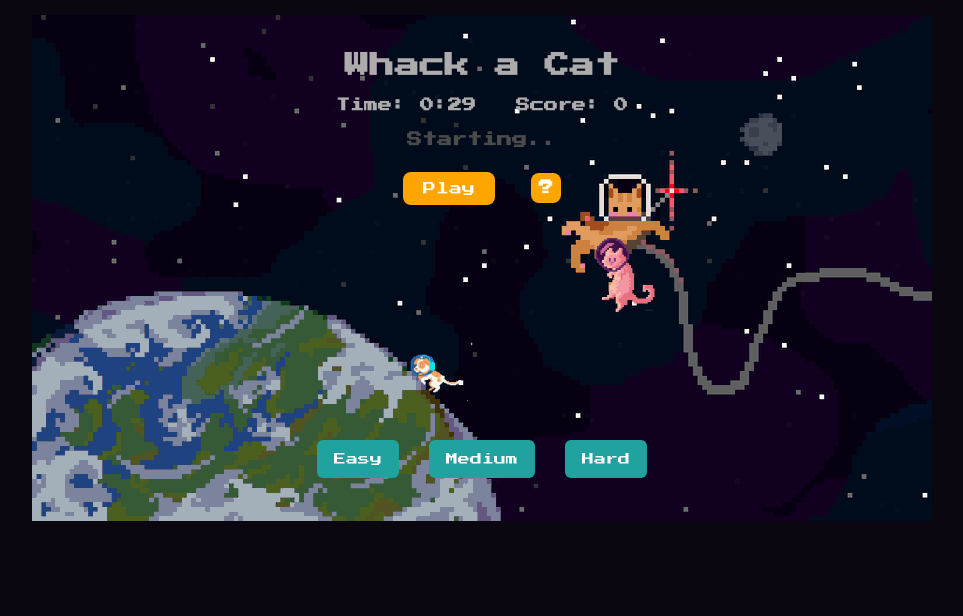
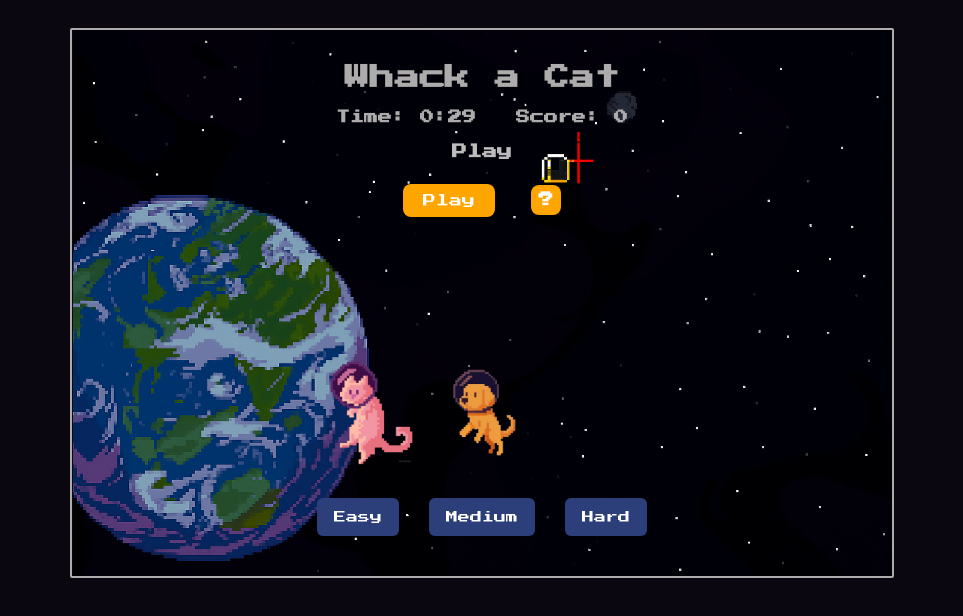
Before and after one commit to mrymSharaf/whack-a-cat, a plain HTML site: page index.html in a window 1280 px wide. Both pictures are taken after a click on the button "Play". Shown: the whole page, without its empty margins (158-1121 px from the left). Drawn offline with Linux system fonts and the light colour scheme; a web font is replaced by a local one.

Commit message:
improve css

```diff
--- a/index.html
+++ b/index.html
@@ -10,13 +10,14 @@
 </head>
 
 <body>
+    <section id="background-img">
         <p>Whack a Cat</p>
         <div class="status-bar">
             <span>Time: <span id="time">0:30</span></span>
             <span>Score: <span id="score">0</span></span>
         </div>
 
-    <div class="message"></div>
+        <div class="message"> . </div>
         <button id="play-game">Play</button>
         <div class="play-container">
             <button id="how-to-play-btn" class="how-to-btn" title="How to Play?">?</button>
@@ -27,11 +28,11 @@
                 <h3 id="howToPlayTitle">How to Play</h3>
                 <ul>
                     <li>Click on cats as fast as you can.</li>
-                <li>Avoid clicking dogs — it pauses the game!</li>
-                <li>Reach 15 hits before time runs out to win.</li>
+                    <li>Avoid clicking dogs, it pauses your clicking!</li>
+                    <li>Reach <span id="hits-num">18</span> hits before time runs out to win.</li>
                     <li>Choose difficulty to speed up the game.</li>
                 </ul>
-            <button id="close-how-to" class="close-btn" aria-label="Close How to Play">Close</button>
+                <button id="close-how-to" class="close-btn">Close</button>
             </div>
         </div>
 
@@ -40,12 +41,12 @@
             <div class="grid" class="cat" class="dog" class="freez-cursor">
             </div>
         </div>
-
-    <div class="level-btns">
-        <button id="easy" class="level-btn">Easy</button>
-        <button id="medium" class="level-btn">Medium</button>
-        <button id="hard" class="level-btn">Hard</button>
+        <div class="level-btns" class="hidden">
+            <button id="easy" class="level-btn" class="hidden">Easy</button>
+            <button id="medium" class="level-btn" class="hidden">Medium</button>
+            <button id="hard" class="level-btn" class="hidden">Hard</button>
         </div>
+    </section>
 </body>
 
 </html>
--- a/scripts/app.js
+++ b/scripts/app.js
@@ -1,8 +1,8 @@
 function init() {
 
     /*-------------------------------- Constants --------------------------------*/
-    const totalCells = 6
-    const hits = 15
+    const totalCells = 10
+    const hits = 18
 
     /*---------------------------- Variables (state) ----------------------------*/
     let cells = []
@@ -116,6 +116,9 @@ function init() {
         playbtn.textContent = 'Play'
         catSpeed = setInterval(addCat, levelSpeed)
         dogSpeed = setInterval(addDog, levelSpeed)
+        setTimeout(() => {
+            messageElm.textContent = 'Play'
+        }, 800)
         messageElm.textContent = 'Starting..'
     }
 
@@ -143,6 +146,13 @@ function init() {
             }
             timeElm.textContent = `0:${numOfSec}`
             numOfSec -= 1
+
+            if(numOfSec <=9){
+                timeElm.classList.add('time-red')
+            }
+            else{
+                timeElm.classList.remove('time-red')
+            }
         }, 1000)
 
     }
--- a/styles/main.css
+++ b/styles/main.css
@@ -1,26 +1,35 @@
 @import url('https://fonts.googleapis.com/css2?family=Karla:ital,wght@0,200..800;1,200..800&family=Lexend:wght@100..900&family=Press+Start+2P&family=Raleway:ital,wght@0,100..900;1,100..900&display=swap');
-@import url('https://fonts.googleapis.com/css2?family=Karla:ital,wght@0,200..800;1,200..800&family=Lexend:wght@100..900&family=Press+Start+2P&family=Raleway:ital,wght@0,100..900;1,100..900&family=Tektur:wght@400..900&display=swap');
 
 * {
-
     font-family: "Press Start 2P", system-ui;
 }
 
 p {
     font-size: 25px;
     font-weight: bold;
-    /* color: #333; */
     color: rgb(173, 171, 171);
     margin-bottom: 20px;
 }
 
 body {
-    background-image: url(/assets/backgrund1.png);
     text-align: center;
     background-color: #0a0710;
     padding: 20px;
     background-repeat: no-repeat;
     background-position: center;
+}
+
+#background-img {
+    background-image: url('/assets/bakground00.png');
+    padding: 10px;
+    width: 800px;
+    margin: auto;
+    border: 2px solid rgb(173, 171, 171);
+    border-radius: 2px;
+    background-repeat: no-repeat;
+    background-position: center;
+    background-size: contain;
+
 }
 
 .status-bar {
@@ -33,6 +42,11 @@ body {
     color: rgb(173, 171, 171);
 }
 
+.time-red {
+    color: red;
+    font-weight: bold;
+}
+
 .wrapper {
     display: flex;
     justify-content: center;
@@ -43,20 +57,16 @@ body {
     display: flex;
     flex-wrap: wrap;
     float: inline-start;
-    width: 450px;
-    gap: 15px;
+    width: 600px;
+    gap: 1px;
     justify-content: center;
 }
 
 .cell {
-    width: 80px;
-    height: 80px;
-    /* background-image: url(/assets/box1-removebg-preview.png); */
+    width: 110px;
+    height: 110px;
     background-size: 125%;
     background-repeat: no-repeat;
-    /* background-color: #f0e5d8;
-    border: 2px solid #ccc;
-    border-radius: 10px; */
     display: flex;
     align-items: center;
     justify-content: center;
@@ -88,7 +98,7 @@ button:hover {
 
 .level-btn {
     padding: 13px 17px;
-    background-color: #20a39e;
+    background-color: #2d3f7b;
     color: white;
     border: none;
     border-radius: 6px;
@@ -97,13 +107,13 @@ button:hover {
 }
 
 .level-btn:hover {
-    background-color: #17817d;
+    background-color: #213167;
 }
 
 .message {
     font-size: 15px;
     font-weight: bold;
-    color: #4b4b4b;
+    color: rgb(189, 187, 187);
     margin-bottom: 15px;
 }
 
@@ -115,7 +125,7 @@ button:hover {
 }
 
 .dog {
-    background-image: url('/assets/dogSpace-removebg-preview.png');
+    background-image: url('/assets/dogSpace.png');
     background-size: contain;
     background-repeat: no-repeat;
     background-position: center;
@@ -134,7 +144,6 @@ button:hover {
 
 .how-to-btn {
     font-weight: bold;
-    /* border-radius: 50%; */
     width: 30px;
     height: 30px;
     padding: 0;
@@ -157,11 +166,11 @@ button:hover {
     left: 50%;
     transform: translateX(-50%);
     background-color: #fff5e1;
-    border: 2px solid #ffa500;
+    border: 2px solid #1f3e5a;
     border-radius: 10px;
     padding: 20px;
-    width: 300px;
-    box-shadow: 0 0 15px rgba(255, 165, 0, 0.5);
+    width: 400px;
+    box-shadow: 0 0 15px #30475b;
     z-index: 10000;
 }
 
@@ -169,12 +178,12 @@ button:hover {
     padding-left: 20px;
     text-align: left;
     margin: 10px 0;
-    font-family: "Tektur", sans-serif;
+    line-height: 1.5;
 }
 
 .close-btn {
     margin-top: 10px;
-    background-color: #ffa500;
+    background-color: #1f3e5a;
     color: white;
     border: none;
     padding: 5px 10px;
@@ -184,5 +193,9 @@ button:hover {
 }
 
 .close-btn:hover {
-    background-color: #e59400;
+    background-color: #172e43;
 }
+
+#hits-num {
+    color: #4c6277;
+}
```
Also changed, not shown: assets/backgrund.jpg (added), assets/backgrund1.png (deleted), assets/bakground00.png (added), assets/cat-whacked.png (deleted), assets/cat.png (deleted), assets/catSpace.jpg (deleted), assets/dog.png (deleted), assets/dogSpace-removebg-preview.png (deleted), assets/dogSpace.jpg (deleted), assets/dogSpace.png (added). Lines whose indentation alone changed are shown as unchanged.
